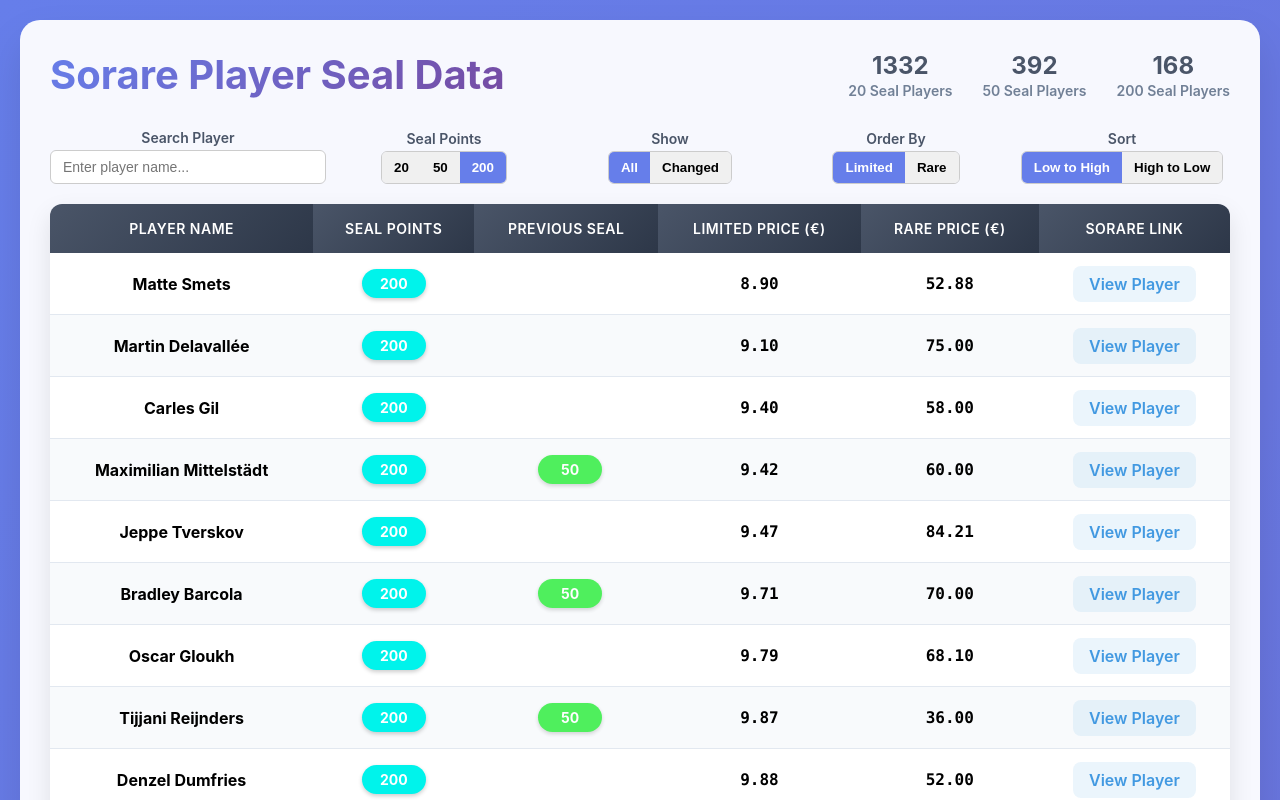
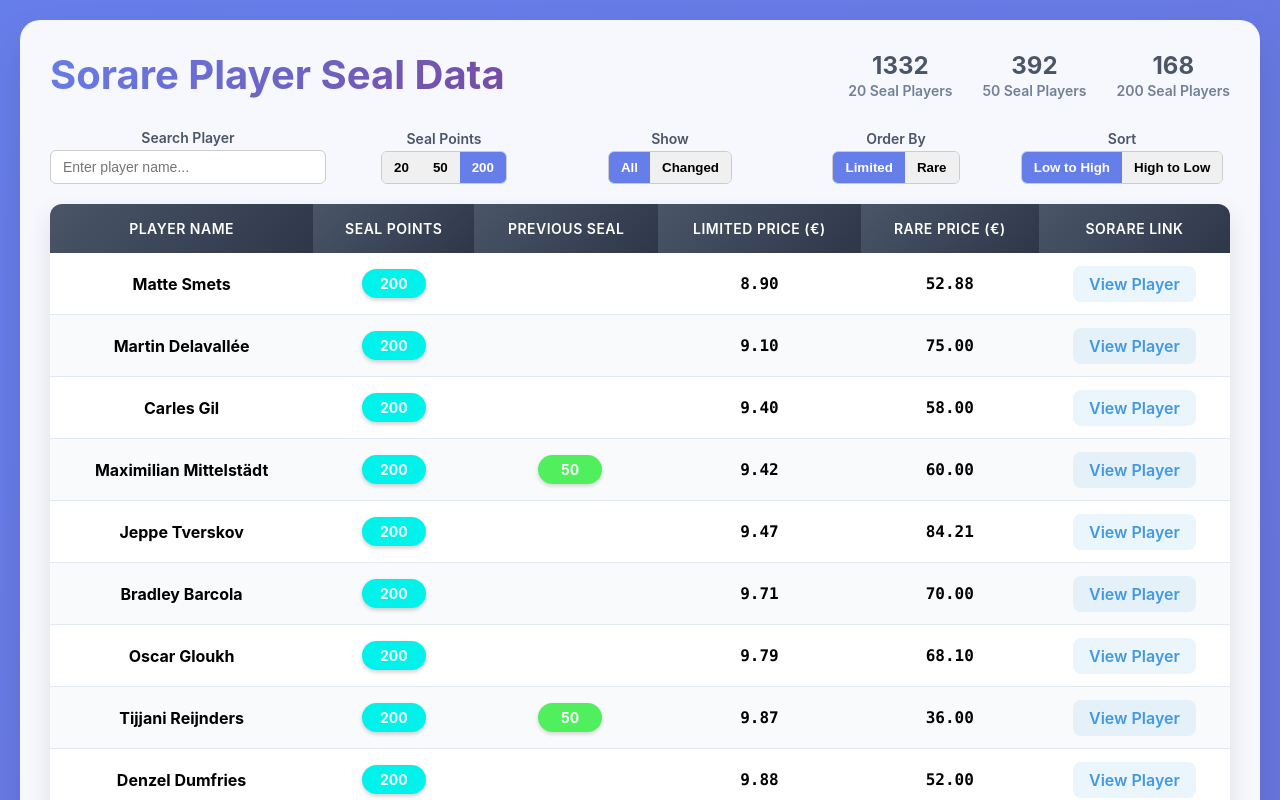
Before and after one commit to random989/seal-sorare, a Next.js app: page / in a window 1280 px wide. Shown: the top 800 px of the page. Built offline with nearby package versions, Linux system fonts and the light colour scheme.

Commit message:
Update index.js
Only show players on changed, with seal_changed == True

```diff
--- a/pages/index.js
+++ b/pages/index.js
@@ -53,7 +53,7 @@
 
     // Changed filter
     if (filters.changed === 'changed') {
-      allPlayers = allPlayers.filter(p => p.seal != p.previous_seal);
+      allPlayers = allPlayers.filter(p => p.seal_changed);
     }
 
     // Sort
@@ -392,7 +392,7 @@
                 <td><strong>{player.name}</strong></td>
                 <td>{getSealBadge(player.seal)}</td>
                 <td>
-                  {player.seal != player.previous_seal ? (
+                  {player.seal_changed ? (
                     <span className="previous-seal">{getSealBadge(player.previous_seal)}</span>
                   ) : null}
                 </td>
```
